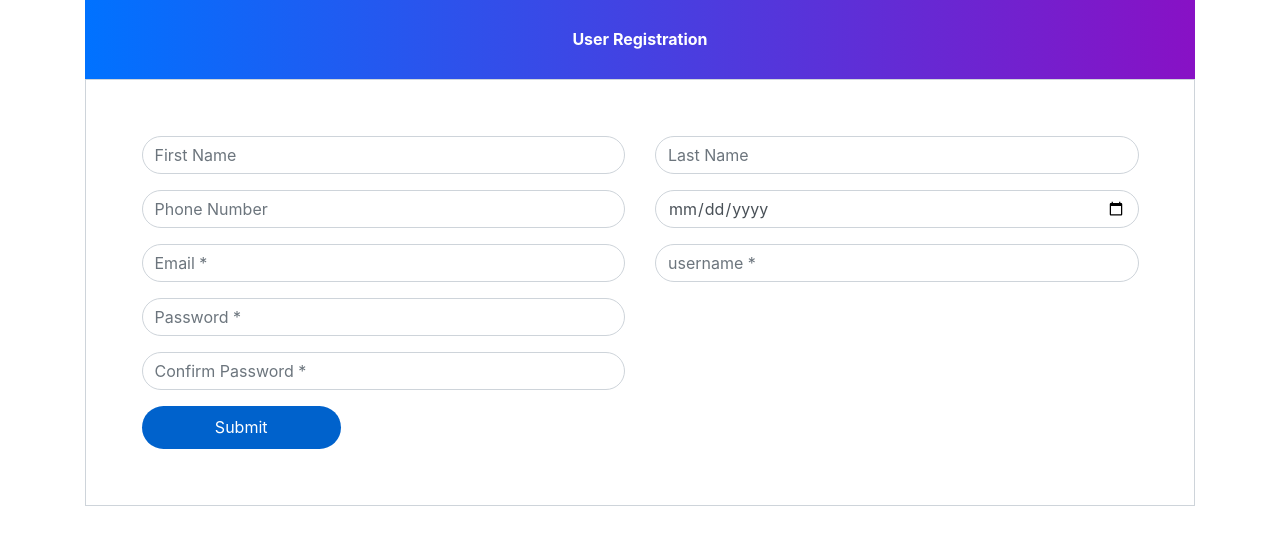
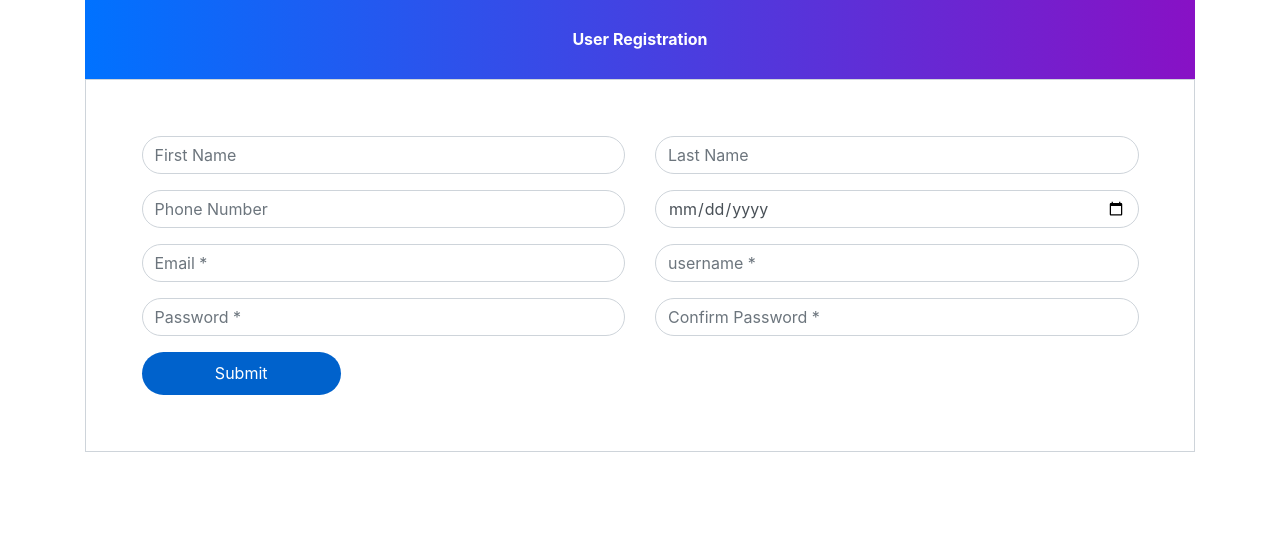
Before and after one commit to akshayg2196/RedBytesTask, a Django app: page /user_register in a window 1280 px wide. Shown: the part 113-658 px from the top of the page. Run offline with Django 3.2, Linux system fonts and the light colour scheme; some libraries are stand-ins or nearby versions.

Commit message:
2nd Commit by Akshay

```diff
--- a/test_project/template/login/login.html
+++ b/test_project/template/login/login.html
@@ -134,7 +134,7 @@ margin-left: 4px;
 							<span class="input-group-text"><i class="fas fa-user"></i></span>
 						</div>
                           <br>
-						<input type="text" class="form-control" placeholder="email" id="email" name="username">
+						<input type="text" class="form-control" placeholder="email" id="email" name="email">
 
 					</div>
 
--- a/test_project/template/login/registration.html
+++ b/test_project/template/login/registration.html
@@ -67,22 +67,20 @@
                                 <input type="text" class="form-control" placeholder="Email *" id="email" name="email" value=""/>
                             </div>
                             <div class="form-group">
-                                <input type="text" class="form-control" placeholder="Password *" id="password" value=""/>
+                                <input type="password" class="form-control" placeholder="Password *" id="password" value=""/>
 
                             </div>
                         </div>
                         <div class="col-md-6">
                             <div class="form-group">
-                                <input type="text" class="form-control" placeholder="username *" id="usename" name="username" value=""/>
+                                <input type="text" class="form-control" placeholder="username *" id="username" name="username" value=""/>
+                            </div>
+                             <div class="form-group">
+                                <input type="password" class="form-control" placeholder="Confirm Password *" name="password" id="confPassword" value=""/>
                             </div>
 
                         </div>
-                        <div class="col-md-6">
-                            <div class="form-group">
-                                <input type="text" class="form-control" placeholder="Confirm Password *" name="password" id="confPassword" value=""/>
-                            </div>
 
-                        </div>
                     </div>
                     <button type="button" id="user_register" class="btnSubmit">Submit</button>
                 </div>
--- a/test_project/template/user/dashboard.html
+++ b/test_project/template/user/dashboard.html
@@ -130,7 +130,7 @@ small.key {
         <li ><a style="color:white" href="/logout">Logout</a></li>
         {% else %}
       <li style="color:white"><a href="/register"><span class="glyphicon glyphicon-user"></span> Sign Up</a></li>
-      <li style="color:white"><a href="/login"><span class="glyphicon glyphicon-log-in"></span> Login</a></li>
+      <li style="color:white"><a href="/"><span class="glyphicon glyphicon-log-in"></span> Login</a></li>
 
         {% endif %}
     </ul>
--- a/test_project/test_app/models.py
+++ b/test_project/test_app/models.py
@@ -9,6 +9,12 @@ class User(AbstractUser):
         (1, 'vendor'),
         (2, 'user'),
     )
+
+
+    email = models.EmailField(max_length=50, unique=True)
+
+    USERNAME_FIELD = 'email'
+    REQUIRED_FIELDS = []
     role = models.PositiveSmallIntegerField(choices=USER_TYPE_CHOICES)
 
 
--- a/test_project/test_app/views.py
+++ b/test_project/test_app/views.py
@@ -95,9 +95,9 @@ def user_Dashboard(request):
 
 def LoginView(request):
     if request.method == "POST":
-        username = request.POST['username']
+        email = request.POST['email']
         password = request.POST['password']
-        user = authenticate(request, username=username, password=password)
+        user = authenticate(request, username=email, password=password)
         if user is not None:
             login(request, user)
             if request.user.role==1:
```
